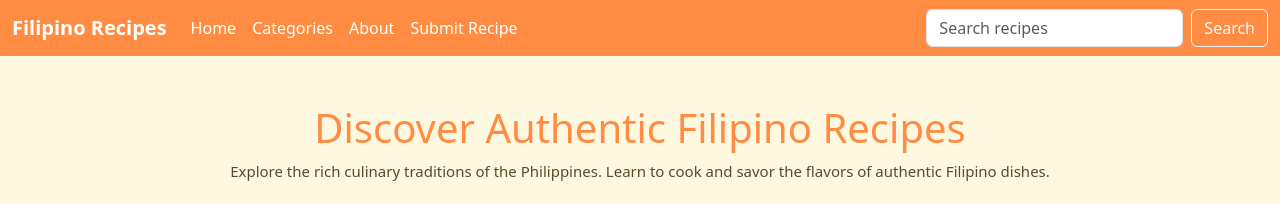
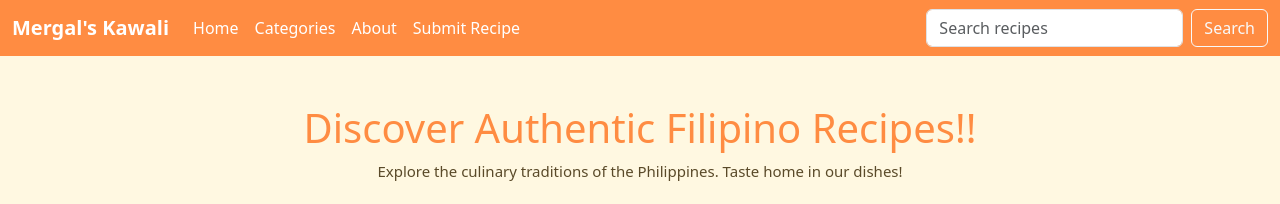
Before and after one commit to Mergal-Manuel/ICT-project.github.io, a plain HTML site: page index.html in a window 1280 px wide. Shown: the top 204 px of the page. Drawn offline with nearby package versions, Linux system fonts and the light colour scheme.

Commit message:
Update index.html

```diff
--- a/index.html
+++ b/index.html
@@ -4,7 +4,7 @@
 <head>
     <meta charset="UTF-8">
     <meta name="viewport" content="width=device-width, initial-scale=1.0">
-    <title>Filipino Recipes</title>
+    <title>Mergal's Kawali</title>
     <link href="https://cdn.jsdelivr.net/npm/bootstrap@5.3.0/dist/css/bootstrap.min.css" rel="stylesheet">
     <script src="https://cdn.jsdelivr.net/npm/bootstrap@5.3.0/dist/js/bootstrap.bundle.min.js"></script>
 <style>
@@ -48,7 +48,7 @@
 <body>
     <nav class="navbar navbar-expand-lg">
         <div class="container-fluid">
-            <a class="navbar-brand" href="#">Filipino Recipes</a>
+            <a class="navbar-brand" href="#">Mergal's Kawali</a>
             <button class="navbar-toggler" type="button" data-bs-toggle="collapse" data-bs-target="#navbarNav" aria-controls="navbarNav" aria-expanded="false" aria-label="Toggle navigation">
                 <span class="navbar-toggler-icon"></span>
             </button>
@@ -77,8 +77,8 @@
 
     <div class="container mt-5">
         <div class="text-center">
-            <h1>Discover Authentic Filipino Recipes</h1>
-            <p>Explore the rich culinary traditions of the Philippines. Learn to cook and savor the flavors of authentic Filipino dishes.</p>
+            <h1>Discover Authentic Filipino Recipes!!</h1>
+            <p>Explore the culinary traditions of the Philippines. Taste home in our dishes!</p>
         </div>
 
         <div id="recipeCarousel" class="carousel slide mt-4" data-bs-interval="false">
```
Lines whose indentation alone changed are shown as unchanged.
